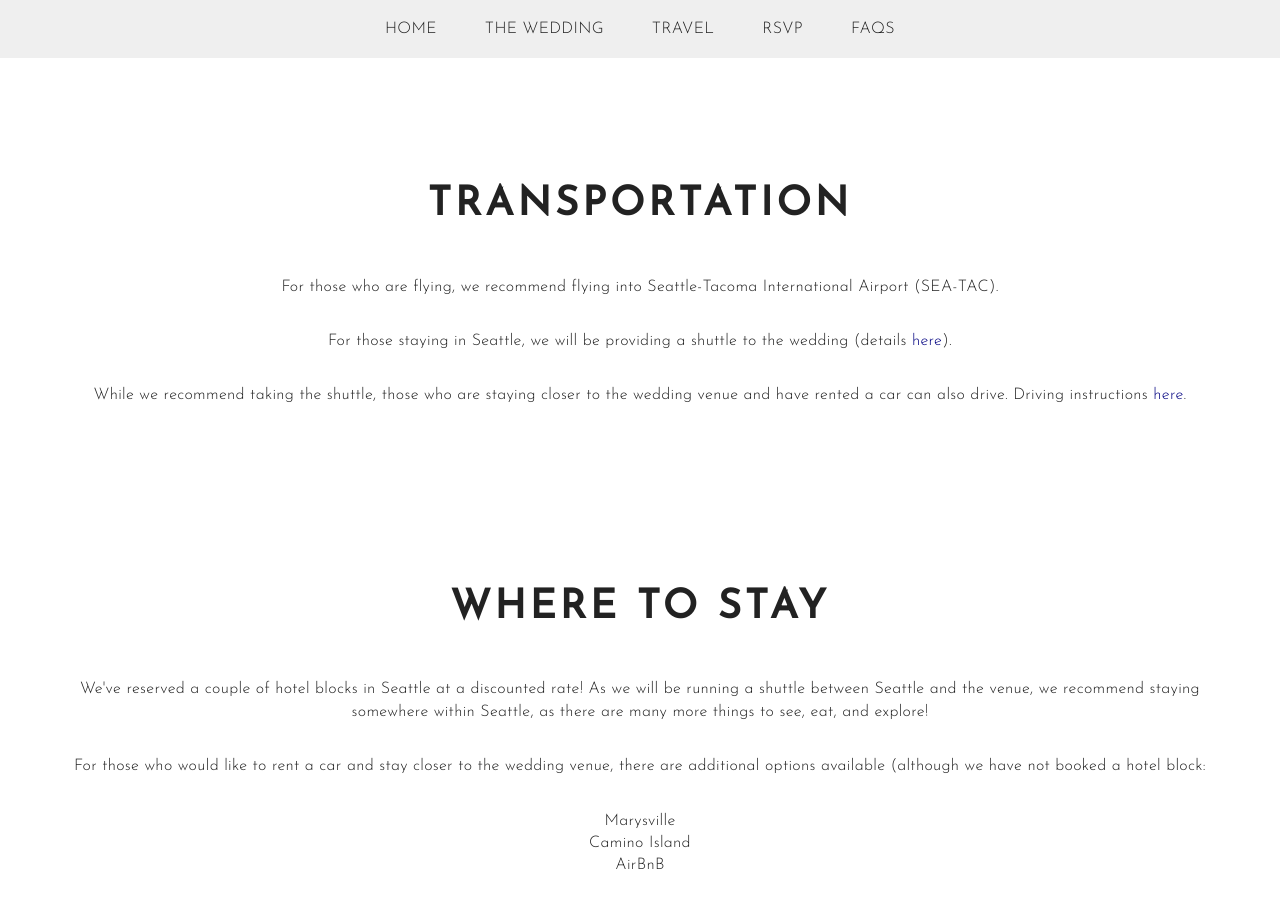
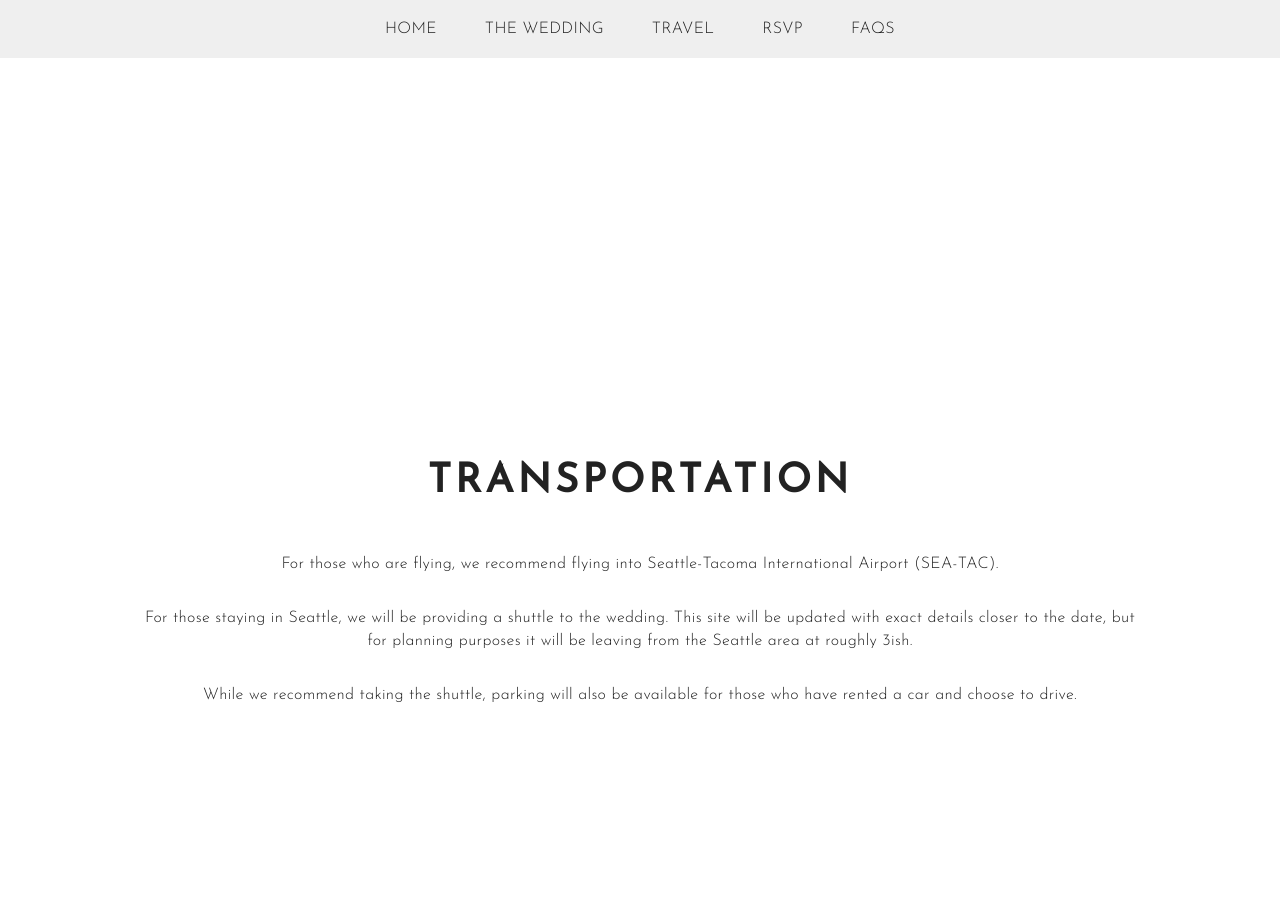
Before and after one commit to chrisandmelissa2020/chrisandmelissa2020.github.io, a Jekyll site: the page built from _pages/travel.html, in a window 1280 px wide and 900 px high. Built offline with Jekyll 4.4.1, drawn with Linux system fonts in a browser that asks for light colours; some of the changed text lies outside the part shown.

Commit message:
some content updates

```diff
--- a/_pages/travel.html
+++ b/_pages/travel.html
@@ -8,23 +8,30 @@
 <section>
   <h1>Transportation</h1>
   <p>For those who are flying, we recommend flying into Seattle-Tacoma International Airport (SEA-TAC).</p>
-  <p>For those staying in Seattle, we will be providing a shuttle to the wedding (details <a href="/wedding.html#getting-there">here</a>).</p>
+  <p>For those staying in Seattle, we will be providing a shuttle to the wedding. This site will be updated with exact details closer to the date, but for planning purposes it will be leaving from the Seattle area at roughly 3ish. <!-- (details <a href="/wedding.html#getting-there">here</a>).-->
+  </p>
   <p>
-  While we recommend taking the shuttle, those who are staying closer to the wedding venue and have rented a car can also drive. Driving instructions <a href="wedding.html#where">here</a>.
+  While we recommend taking the shuttle, parking will also be available for those who have rented a car and choose to drive.
+  <!--Driving instructions <a href="wedding.html#where">here</a>.-->
   </p>
 </section>
 
 <section>
   <h1>Where to stay</h1>
-  <p>We've reserved a couple of hotel blocks in Seattle at a discounted rate! As we will be running a shuttle between Seattle and the venue, we recommend staying somewhere within Seattle, as there are many more things to see, eat, and explore!</p>
-  <p>
-  For those who would like to rent a car and stay closer to the wedding venue, there are additional options available (although we have not booked a hotel block:
-  <ul>
+  <!--<p>This time of the summer has Washington's best weather all year, so it's a popular time to visit. We recommend booking as soon as you can to make sure you have a place to stay! We've reserved a limited number of rooms at a discount rate at the Holiday Inn, which is also where the shuttle will leave from. </p>
+  <p>-->
+  <p>We recommend staying in Seattle and taking the opportunity to explore the city, which will also allow you to take advantage of the shuttle that we'll have running from Seattle. Details on hotels TBD; we will be reserving a hotel block somewhere in the Seattle area, which is also likely where the shuttle will leave from. </p>
+
+  <p>There are also closer places to stay for those who would like to rent a car and drive further north, such as Marysville and Camino Island. Both of these areas have some number of hotels and AirBnBs.</p>
+  <!--
+	  While we recommend staying in Seattle and taking the opportunity to explore the city, there are also closer places to stay for those who would like to rent a car and drive further north.-->
+  <!--<ul>
     <li>Marysville</li>
     <li>Camino Island</li>
     <li>AirBnB</li>
-  </ul>
+  </ul>-->
  </p>
+ <p>Please don't hesitate to reach out to one of us if you have any questions about accomodations! We're happy to help.</p>
 </section>
 
 
--- a/_sass/_main.scss
+++ b/_sass/_main.scss
@@ -55,12 +55,17 @@
 
 section {
   text-align: center;
+  min-height: 100vh;
   display: flex;
   position:relative;
   flex-direction: column;
   justify-content: center;
   align-items: center;
   padding: $section-padding;
+
+  p {
+    max-width: 1000px;
+  }
 }
 
 h1 {
@@ -93,6 +98,8 @@
 .content {
   position: absolute;
   z-index: 1;
+  width: 100%;
+  height: 100%;
   section:first-child {
     &:not(.hero-view) {
       padding-top: 100px;
@@ -107,7 +114,7 @@
 .hero-view {
   height: calc(100vh - (2 * #{$section-padding}));
   color: white;
-  background-image: url("/assets/images/engagement/1.jpg");
+  background-image: url("/assets/images/engagement/pano.JPG");
   background-size: cover;
   h1 {
     font-size: 4rem;
@@ -121,7 +128,9 @@
 
 }
 
-
+/*==========================
+  Hero svg
+============================*/
 $anim-delay: 400ms;
 
 mask path {
@@ -220,6 +229,11 @@
   100% { stroke-dashoffset: 0; }
 }
 
+
+/*==========================
+  Hero down arrow
+============================*/
+
 .bouncing-arrow {
   animation-name: bouncing-arrow;
   animation-duration: 2s;
@@ -252,6 +266,15 @@
     fill: white;
   }
 }
+
+/*==========================
+  Hero svg
+============================*/
+#hug {
+  background-image: url("/assets/images/engagement/rock.JPG");
+  background-size: cover;
+}
+
 
 .wedding-party {
   display: flex;
--- a/index.html
+++ b/index.html
@@ -15,10 +15,11 @@
 <section id="intro">
   <div data-aos="fade-up">
     <h1>We're getting married!</h1>
-    <p>We'd love to have you at our wedding on August 8, 2020! We can't wait and hope you'll be able to celebrate with us!</p>
+    <p>The date is set: August 8, 2020! We are so excited and we hope you'll be able to make it. We can't wait to celebrate with you!</p>
   </div>
 </section>
 
+<section id="hug"></section>
 
 <section id="story">
   <h1>About Us</h1>
```
